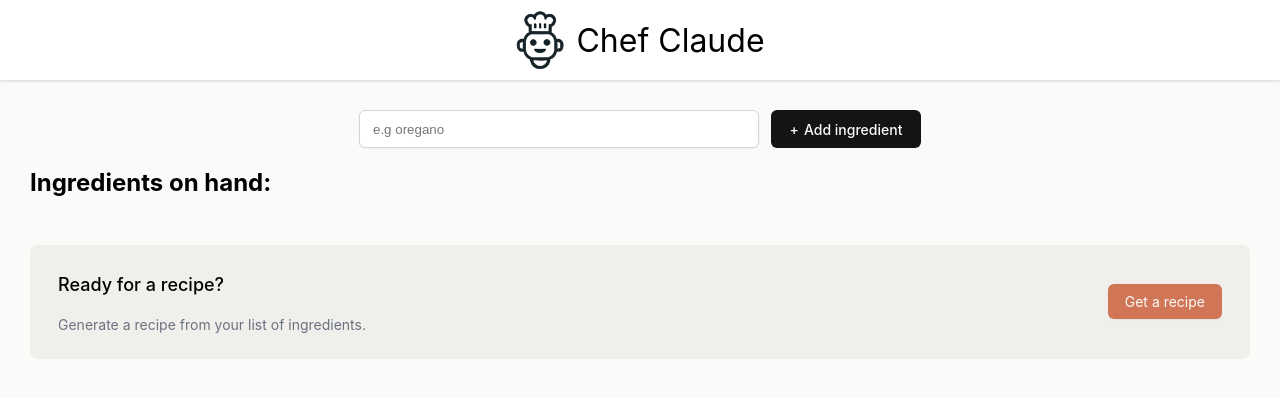
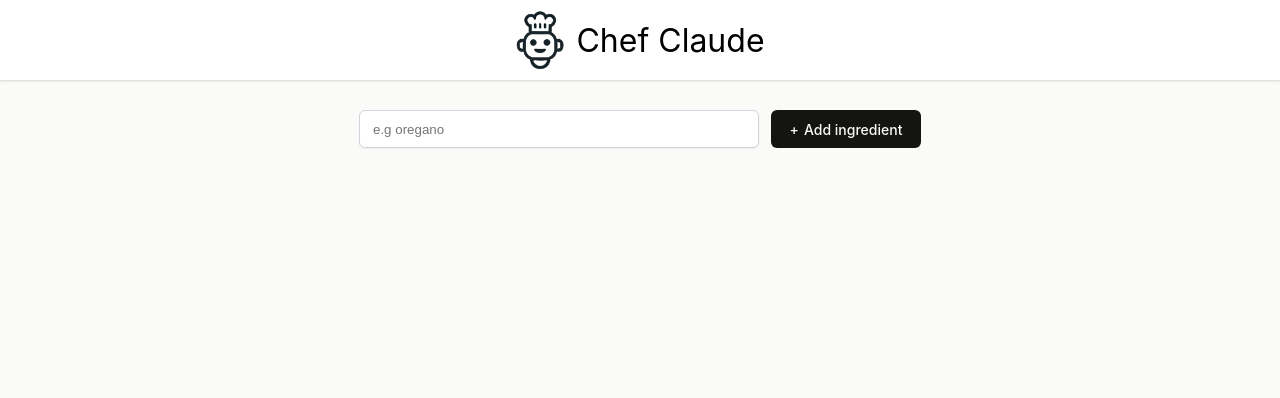
Before and after one commit to Akaiokaa/chef-claude, a React (Vite) app: page / in a window 1280 px wide. Shown: the top 398 px of the page. Built offline with nearby package versions, Linux system fonts and the light colour scheme.

Commit message:
conditional rendering

```diff
--- a/src/MainSection.jsx
+++ b/src/MainSection.jsx
@@ -28,8 +28,7 @@ function MainSection() {
                 />
                 <button>Add ingredient</button>
             </form>
-
-            <section>
+            {ingredients.length > 0 && <section>
                 <h2>Ingredients on hand:</h2>
                 <ul className="ingredients-list" aria-live="polite">{mapped}</ul>
                 <div className="get-recipe-container">
@@ -39,7 +38,8 @@ function MainSection() {
                     </div>
                     <button>Get a recipe</button>
                 </div>
-            </section>
+            </section>}
+
         </main>
     )
 }
```
